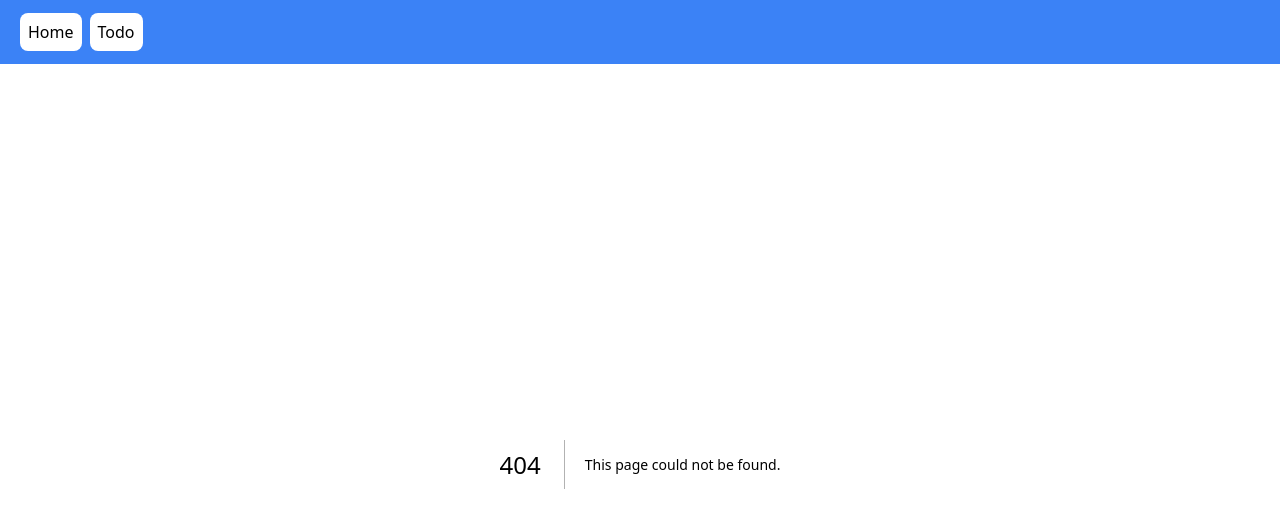
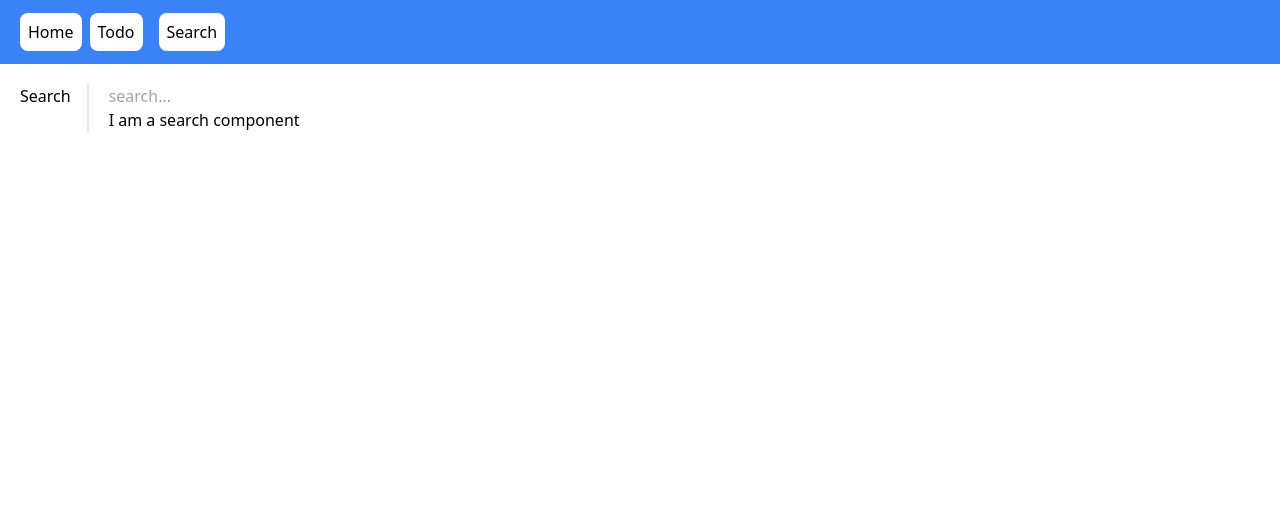
Before and after one commit to dgrichevsky/nextjs13-saas, a Next.js app: page /search in a window 1280 px wide. Before the commit this address had no page. Shown: the top 528 px of the page. Built offline with nearby package versions, Linux system fonts and the light colour scheme.

Commit message:
search done

```diff
--- a/app/header.tsx
+++ b/app/header.tsx
@@ -6,6 +6,7 @@ function Header() {
         <header className="p-5 bg-blue-500">
             <Link className="bg-white rounded-lg px-2 py-2 text-black" href="/">Home</Link>
             <Link className="bg-white m-2 rounded-lg px-2 py-2 text-black" href="/todos">Todo</Link>
+            <Link className="bg-white m-2 rounded-lg px-2 py-2 text-black" href="/search">Search</Link>
 
         </header>
     );
--- /dev/null
+++ b/app/search/[searchTerm]/page.tsx
@@ -0,0 +1,47 @@
+import React from 'react';
+
+type PageProps = {
+	params: {
+		searchTerm: string;
+	}
+}
+
+type SearchResult = {
+	organic_results: [
+		{
+			position: number;
+			title: string;
+			link: string;
+			thumbnail: string;
+			snippet: string;
+		}
+
+	]
+}
+const search = async (searchTerm: string) => {
+	const res = await fetch(`https://serpapi.com/search.json?q=${searchTerm}&api_key=72171027a8cf3bfa5dea41a599e3f76ed76ef864a3f5525335a353cdc74a8d8f`);
+	const data: SearchResult = await res.json();
+	return data;
+};
+
+async function SearchResults({ params: { searchTerm } }: PageProps) {
+	const searchResults = await search(searchTerm);
+	console.log(searchResults);
+	return (
+		<div> <p>	You searched for: {searchTerm}</p>
+			<ol>
+				{searchResults.organic_results.map((result) => {
+					return <li>
+						<p> {result.title}</p>
+						<p> {result.thumbnail}</p>
+
+					</li>;
+				}
+
+				)}
+			</ol>
+		</div>
+	);
+}
+
+export default SearchResults;
--- /dev/null
+++ b/app/search/layout.tsx
@@ -0,0 +1,16 @@
+import Search from './search';
+
+export default function RootLayout({ children }: {
+	children: React.ReactNode
+}) {
+	return (
+		<main className="flex space-x-4 divide-x-2 p-5">
+			<div> <h1>Search</h1>
+			</div>
+			<div className="flex-1 pl-5">
+				<Search />
+				{children}
+			</div>
+		</main>
+	);
+}
--- /dev/null
+++ b/app/search/loading.tsx
@@ -0,0 +1,9 @@
+import React from 'react';
+
+function Loading() {
+	return (
+		<div>Loading Search results</div>
+	);
+}
+
+export default Loading;
--- /dev/null
+++ b/app/search/page.tsx
@@ -0,0 +1,7 @@
+function Search() {
+	return (
+		<div>I am a search component</div>
+	);
+}
+
+export default Search;
--- /dev/null
+++ b/app/search/search.tsx
@@ -0,0 +1,29 @@
+'use client';
+import React, { FormEvent, useState, } from 'react';
+import { useRouter } from 'next/navigation';
+
+function Search() {
+	const [search, setSearch] = useState('');
+	const router = useRouter();
+
+	const handleSearch = async (e: FormEvent<HTMLFormElement>) => {
+		e.preventDefault();
+		setSearch('');
+		router.push(`/search/${search}`);
+	};
+
+
+	return (
+		<form onSubmit={handleSearch}>
+			<input type="text" value={search} placeholder="search..."
+				onChange={(e) => {
+					return setSearch(e.target.value);
+				}}>
+
+			</input>
+			<button type="submit"></button>
+		</form>
+	);
+}
+
+export default Search;
--- a/pages/api/hello.ts
+++ b/pages/api/hello.ts
@@ -6,8 +6,8 @@ type Data = {
 }
 
 export default function handler(
-    req: NextApiRequest,
-    res: NextApiResponse<Data>
+  req: NextApiRequest,
+  res: NextApiResponse<Data>
 ) {
-    res.status(200).json({ name: 'John Doe' });
+  res.status(200).json({ name: 'John Doe' });
 }
```
Also changed, not shown: 2 other files (tests, documents, lock files or other folders).
